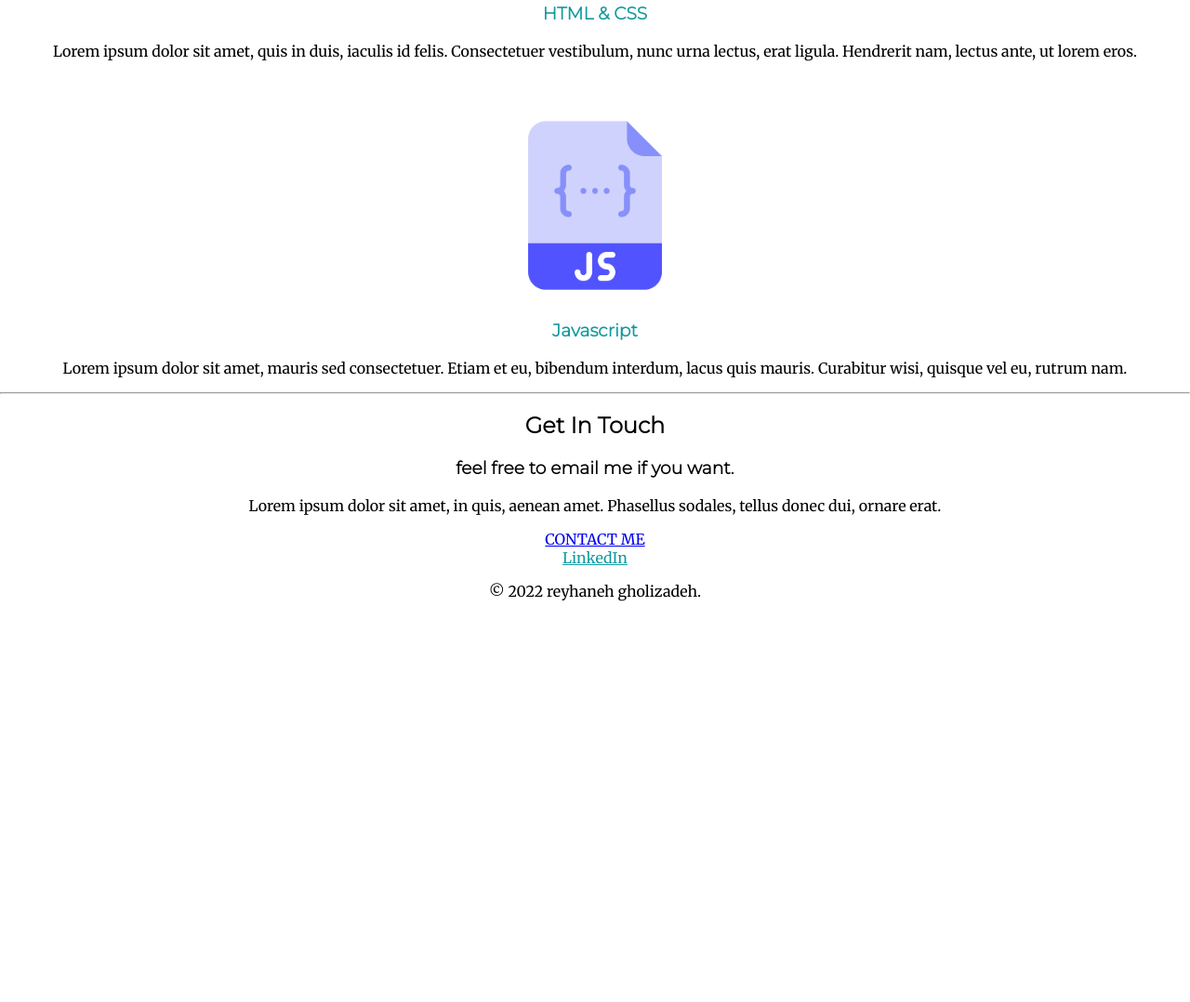
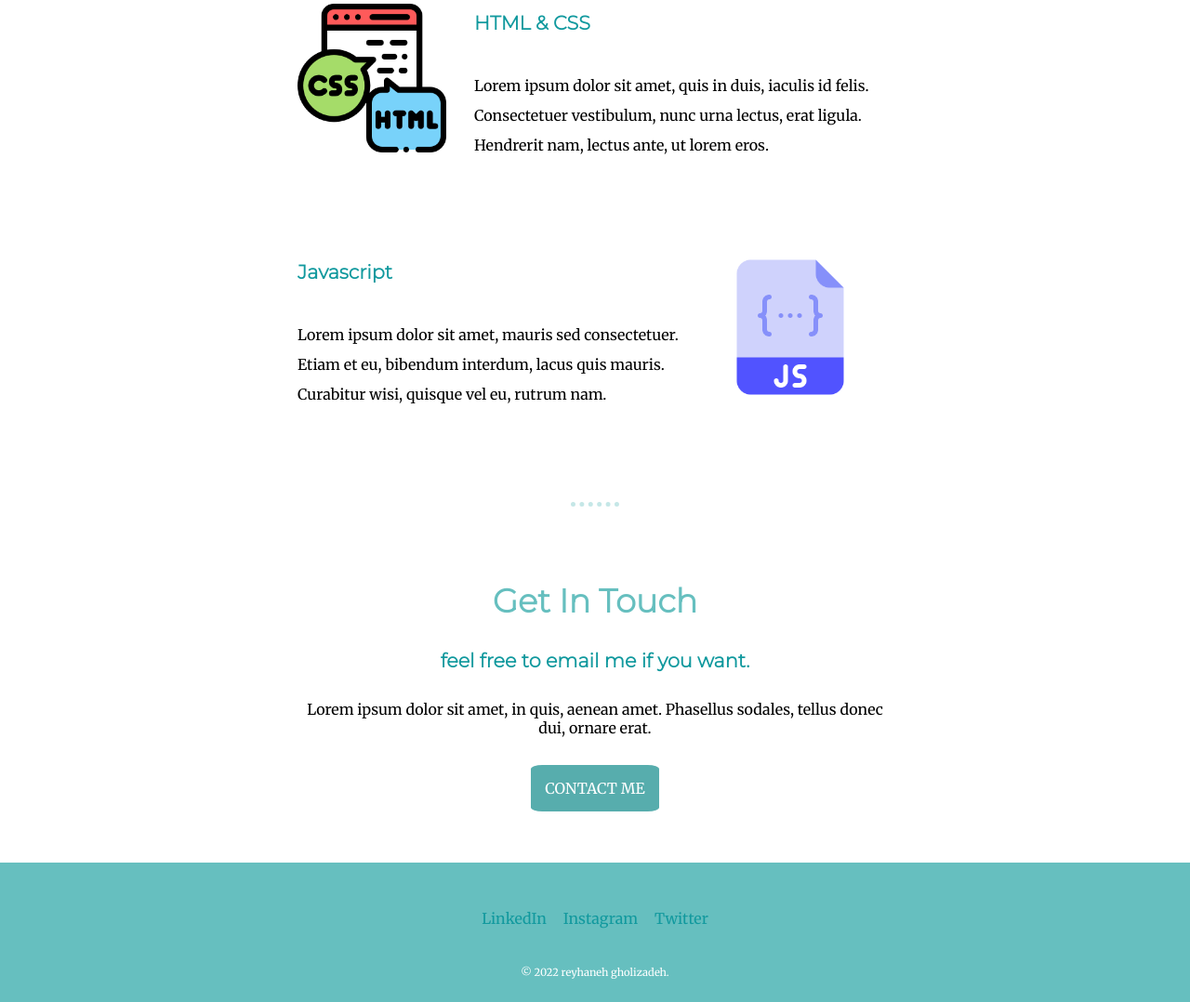
Before and after one commit to ReyhanehGholizade/Web_Development_Bootcamp, a plain HTML site: page 02-CSS/index.html in a window 1280 px wide. Shown: the part 1344-2422 px from the top of the page at 93% size. Before the commit the page ends 2006 px from the top, so only its background shows below. Drawn offline with Linux system fonts and the light colour scheme; a web font is replaced by a local one.

Commit message:
Intermediate-complete

```diff
--- a/02-CSS/css/styles.css
+++ b/02-CSS/css/styles.css
@@ -5,7 +5,7 @@ body {
 }
 
 .top-container {
-  background-color: rgb(192, 233, 233);
+  background-color: rgb(170, 232, 235);
   position: relative;
   width: 100%;
   /* height: 520px; */
@@ -13,7 +13,7 @@ body {
 }
 
 h1 {
-  color: #55acac;
+  color: #47b1b1;
   /* 66bfbf */
   margin: 0 auto 0 auto;
   /* font-family: "Ms Madi", cursive; */
@@ -25,49 +25,64 @@ h1 {
   margin: 0 auto 3px auto;
   color: #57adad;
   /* 66bfbf */
-  font-weight: normal;
+  font-weight: bold;
   line-height: 2;
   font-size: 1.5rem; /*always use rem for font size its safe*/
 }
 
-h2,
+h2 {
+  font-size: 2.2rem;
+  /* color: #57adad; */
+  color: #66bfbf;
+  font-family: "Montserrat", sans-serif;
+}
 h3 {
+  /* color: #57adad; */
+  font-size: 1.3em;
+  color: #11999e;
   font-family: "Montserrat", sans-serif;
 }
 
-.middle-container {
-  /* background-color: blue; */
-  /* height: 100px;
-  width: 100px; */
+.profile {
+  width: 50%;
+  margin: 0 auto;
 }
 
 .My-img {
+  margin-top: 40px;
   border-radius: 50%;
-  height: 200px;
-  width: 200px;
+  height: 180px;
+  width: 180px;
+}
+
+hr {
+  border-style: none;
+  border-top-style: dotted;
+  width: 4%;
+  border-color: #c5e7e7;
+  border-width: 5px;
+  margin: 80px auto;
 }
 
 .htmlcss-img {
-  padding-top: 50px;
-  height: 200px;
-  width: 200px;
+  margin-right: 30px;
+  width: 25%;
+  float: left;
 }
 
 #skill-html {
+  /* clear: left;  => anti float*/
   color: #11999e;
 }
 
 .js-img {
-  padding-top: 40px;
-  height: 200px;
-  width: 200px;
+  margin-right: 30px;
+  width: 25%;
+  float: right;
 }
 
 #skill-js {
   color: #11999e;
-}
-
-.bottom-container {
 }
 
 .top-cloud {
@@ -87,6 +102,57 @@ h3 {
   bottom: 250px;
 }
 
+.skill-row {
+  width: 50%;
+  margin: 100px auto;
+  text-align: left;
+  line-height: 2;
+}
+
+.bottom-container {
+  background-color: #66bfbf;
+  margin: 70px 0 0 0;
+  height: 150px;
+}
+
+.contact-me {
+  width: 50%;
+  margin: 0 auto;
+}
+
+.contact-me h2,
+h3 {
+  margin-bottom: 30px;
+}
+
+.contact-me p {
+  margin-bottom: 45px;
+}
+
+.btn {
+  background-color: #57adad;
+  padding: 15px;
+  text-decoration: none;
+  color: white;
+  border-radius: 9%;
+}
+
+.btn:hover {
+  background-color: #11999e;
+}
+
 .footer-link {
+  position: relative;
   color: #11999e;
+  top: 50px;
+  text-decoration: none;
+  margin: 0 7px;
 }
+
+#footer {
+  font-size: 0.7em;
+  color: white;
+  position: relative;
+  margin-bottom: 0;
+  top: 80px;
+}
--- a/02-CSS/index.html
+++ b/02-CSS/index.html
@@ -30,7 +30,7 @@
         <img class="My-img" src="images/me (2).jpg" alt="My-img" />
         <h2>Hello.</h2>
         <p>
-          I'm a Computer engineering student at urmia university <br />
+          I'm a Computer engineering student at urmia university.<br />
           I 💙 coding and learning new things
         </p>
       </div>
@@ -74,9 +74,15 @@
         href="https://www.linkedin.com/in/reyhaneh-m-gholizadeh-b712691ba"
         >LinkedIn</a
       >
-      <!-- <a class="footer-link" href="https://twitter.com/">Twitter</a> -->
-      <!-- <a class="footer-link" href="https://www.appbrewery.co/">Website</a> -->
-      <p>© 2022 reyhaneh gholizadeh.</p>
+      <a
+        class="footer-link"
+        href="https://www.instagram.com/reyhane.gholizadeh/"
+        >Instagram</a
+      >
+      <a class="footer-link" href="https://twitter.com/ceSgLBv1cRssfWs/"
+        >Twitter</a
+      >
+      <p id="footer">© 2022 reyhaneh gholizadeh.</p>
     </div>
   </body>
 </html>
```
